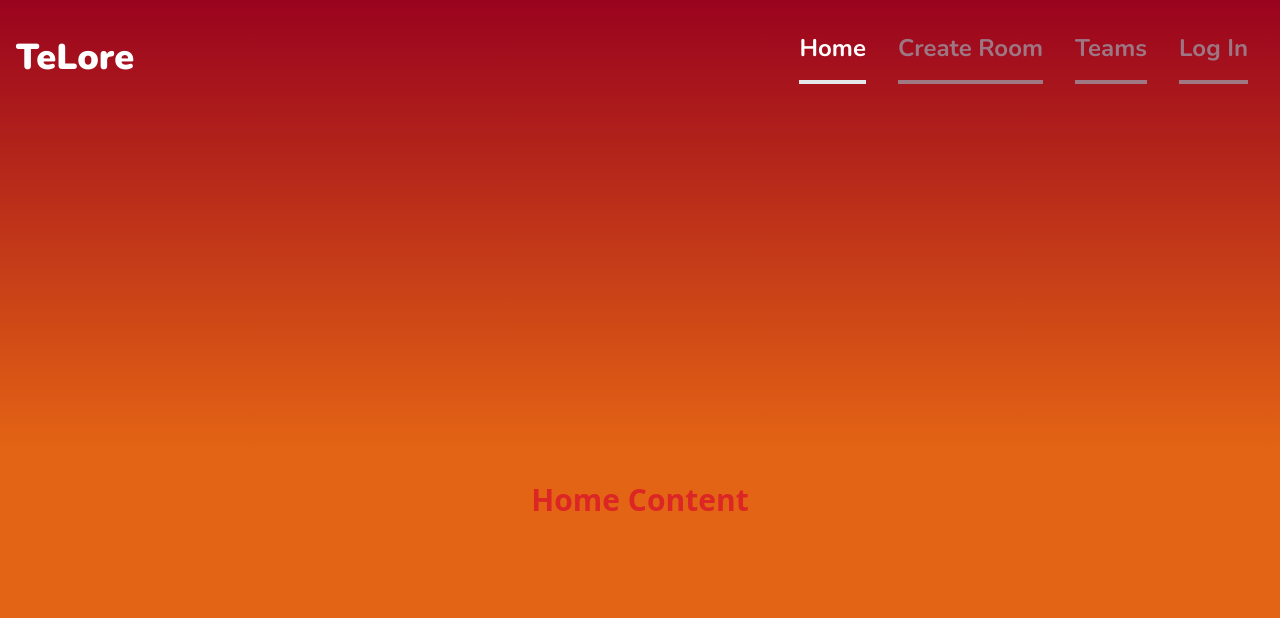
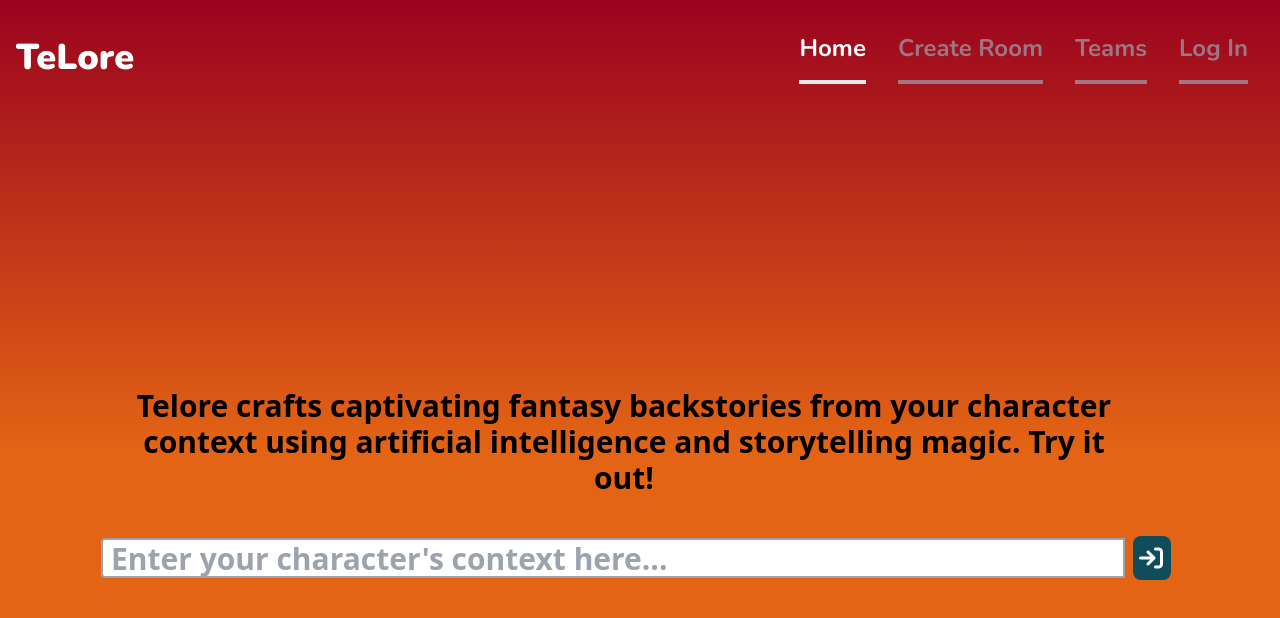
Before and after one commit to JoushuaDelaCruz/ISA_Project_C2_Client, a React (Vite) app: page / in a window 1280 px wide. Shown: the top 618 px of the page. Built offline with nearby package versions, Linux system fonts and the light colour scheme.

Commit message:
Saving changes moving locations

```diff
--- a/src/Pages/Home.jsx
+++ b/src/Pages/Home.jsx
@@ -5,8 +5,20 @@ const Home = ({ user }) => {
   return (
     <div className="background">
       <Navbar pageNum={1} user={user} />
-      <div className="text-red-600 w-screen h-screen flex justify-center items-center font-bold text-3xl">
-        Home Content
+      <div className="w-screen h-screen flex flex-col items-center font-bold text-3xl">
+      <div className="mb-4 pt-72 w-97 flex justify-center text-center pr-8">
+        Telore crafts captivating fantasy backstories from your character context using artificial intelligence and storytelling magic. Try it out!
+        </div>
+        <div className="p-4 rounded-lg flex items-center">
+          <input
+            type="text"
+            className="w-97 h-10 border-2 border-gray-400 rounded-l p-2"
+            placeholder="Enter your character's context here..."
+          />
+          <button className="bg-midnight-green text-white rounded-lg m-2">
+            <i className="fa-solid fa-arrow-right-to-bracket text-2xl p-1.5 pr-2"></i>
+          </button>
+        </div>
       </div>
     </div>
   );
--- a/tailwind.config.js
+++ b/tailwind.config.js
@@ -3,6 +3,10 @@ export default {
   content: ["./index.html", "./src/**/*.{js,ts,jsx,tsx}"],
   theme: {
     extend: {
+      spacing: {
+        '97': '64rem',
+        '98': "60rem",
+      },
       colors: {
         "tyrian-purple": "#5F0F40",
         carmine: "#9A031E",
```
